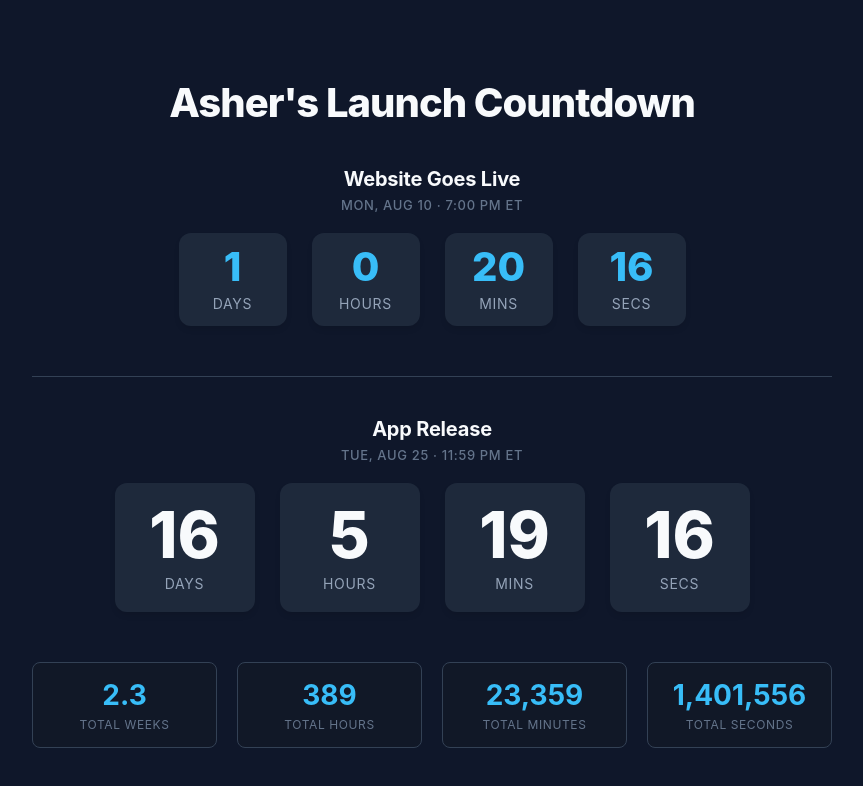
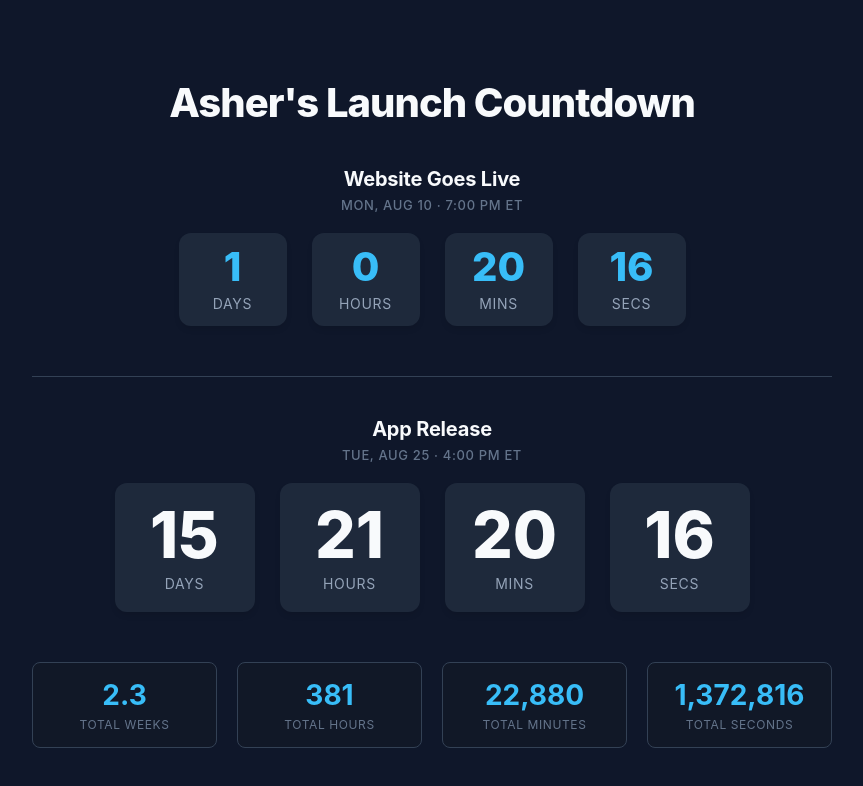
Before and after one commit to AsherMosseri/Countdown, a plain HTML site: page index.html in a window 1280 px wide. Shown: the whole page, without its empty margins (208-1071 px from the left). Drawn offline with Linux system fonts and the light colour scheme.

Commit message:
Move app release countdown to 4:00 PM ET on Aug 25

```diff
--- a/index.html
+++ b/index.html
@@ -152,7 +152,7 @@
         <!-- App release -->
         <section class="launch" id="app">
             <h2 class="launch-title">App Release</h2>
-            <span class="launch-when">Tue, Aug 25 &middot; 11:59 PM ET</span>
+            <span class="launch-when">Tue, Aug 25 &middot; 4:00 PM ET</span>
 
             <!-- Part 1: Standard Countdown -->
             <div class="main-countdown">
@@ -179,7 +179,7 @@
         // countdown reads the same no matter what timezone the viewer is in.
         const launches = [
             { el: document.getElementById('site'), target: new Date("2026-08-10T19:00:00-04:00").getTime() },
-            { el: document.getElementById('app'),  target: new Date("2026-08-25T23:59:00-04:00").getTime() }
+            { el: document.getElementById('app'),  target: new Date("2026-08-25T16:00:00-04:00").getTime() }
         ];
 
         function set(section, unit, value) {
```
